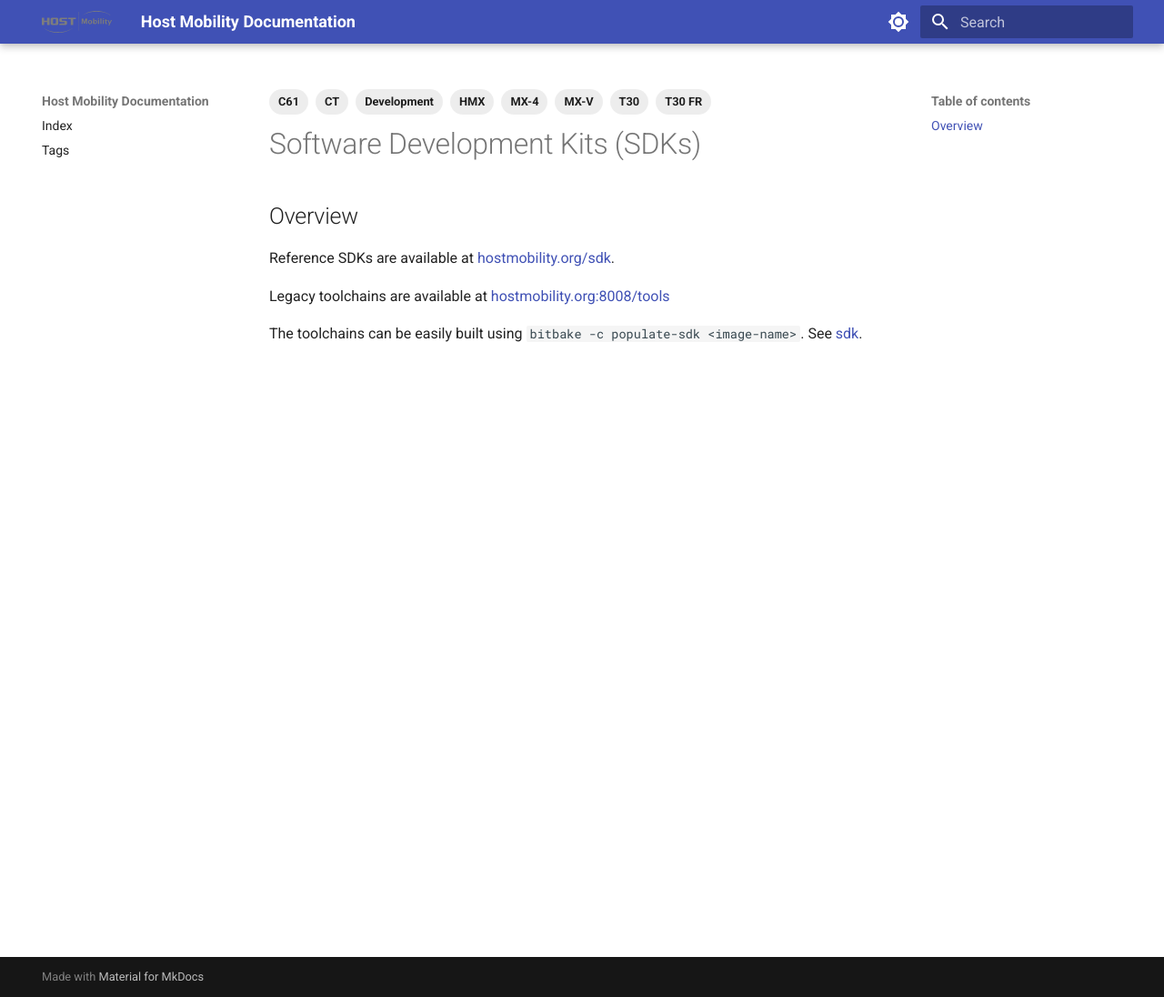
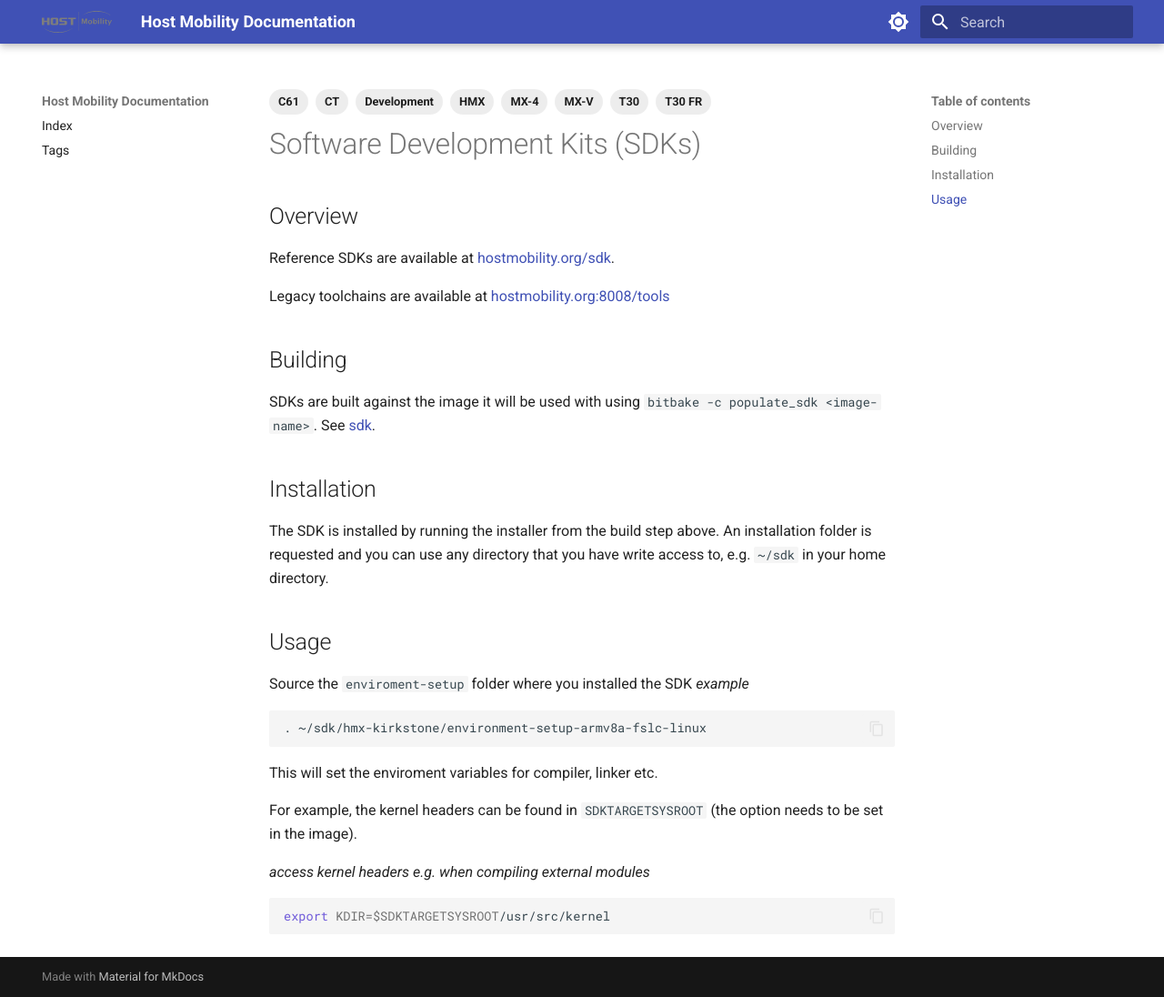
Before and after one commit to hostmobility/documentation, an MkDocs documentation site: the page built from docs/system/sdk.md, in a window 1280 px wide and 1096 px high. Shown: the whole window at 91% size. Built offline with MkDocs 1.6.1 and Material for MkDocs 9.7.7, drawn with Linux system fonts in a browser that asks for light colours.

Commit message:
development: Document SDKs

````diff
--- a/docs/system/sdk.md
+++ b/docs/system/sdk.md
@@ -18,4 +18,27 @@
 
 Legacy toolchains are available at [hostmobility.org:8008/tools](http://hostmobility.org:8008/tools/)
 
-The toolchains can be easily built using `bitbake -c populate-sdk <image-name>`. See [sdk](sdk.md).
+## Building
+
+SDKs are built against the image it will be used with using `bitbake -c populate_sdk <image-name>`. See [sdk](sdk.md).
+
+## Installation
+
+The SDK is installed by running the installer from the build step above. An installation folder is requested and you can use any directory that you have write access to, e.g. `~/sdk` in your home directory.
+
+## Usage
+
+Source the `enviroment-setup` folder where you installed the SDK
+*example*
+```bash
+. ~/sdk/hmx-kirkstone/environment-setup-armv8a-fslc-linux
+```
+
+This will set the enviroment variables for compiler, linker etc.
+
+For example, the kernel headers can be found in `SDKTARGETSYSROOT` (the option needs to be set in the image).
+
+*access kernel headers e.g. when compiling external modules*
+```bash
+export KDIR=$SDKTARGETSYSROOT/usr/src/kernel
+```
````
